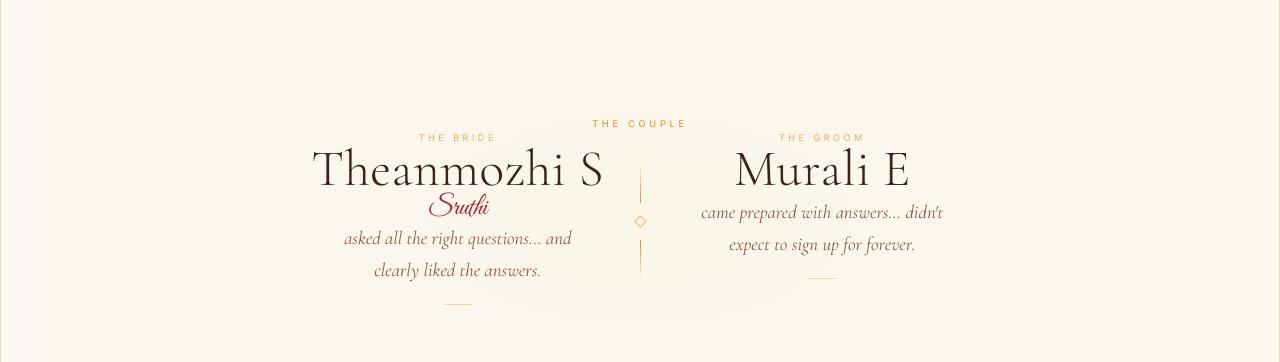
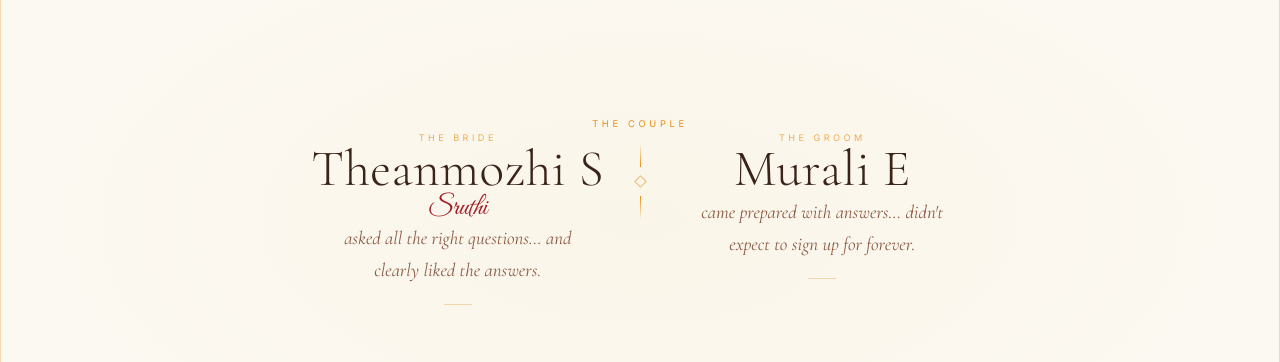
Before and after one commit to iammurali/engagement, a React (Vite) app: page / in a window 1280 px wide. Shown: the part 1780-2142 px from the top of the page. Built offline with nearby package versions, Linux system fonts and the light colour scheme.

Commit message:
fix couple page

```diff
--- a/src/components/TheCouple.jsx
+++ b/src/components/TheCouple.jsx
@@ -86,10 +86,10 @@ function CenterConnector() {
       viewport={{ once: true, amount: 0.5 }}
       transition={{ duration: 1.0, delay: 0.3, ease }}
       className="flex flex-col items-center justify-center"
-      style={{ padding: '32px 24px' }}
+      style={{ padding: '12px 24px' }}
     >
       {/* Vertical line top */}
-      <div style={{ width: 1, height: 40, background: 'linear-gradient(to bottom, transparent, var(--color-accent))', marginBottom: 14 }} />
+      <div style={{ width: 1, height: 24, background: 'linear-gradient(to bottom, transparent, var(--color-accent))', marginBottom: 10 }} />
       {/* Diamond */}
       <div
         style={{
@@ -101,7 +101,7 @@ function CenterConnector() {
         }}
       />
       {/* Vertical line bottom */}
-      <div style={{ width: 1, height: 40, background: 'linear-gradient(to bottom, var(--color-accent), transparent)', marginTop: 14 }} />
+      <div style={{ width: 1, height: 24, background: 'linear-gradient(to bottom, var(--color-accent), transparent)', marginTop: 10 }} />
     </motion.div>
   )
 }
```
